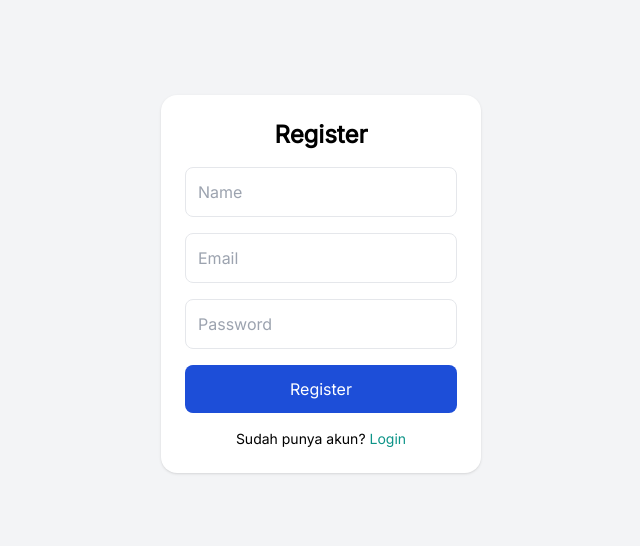
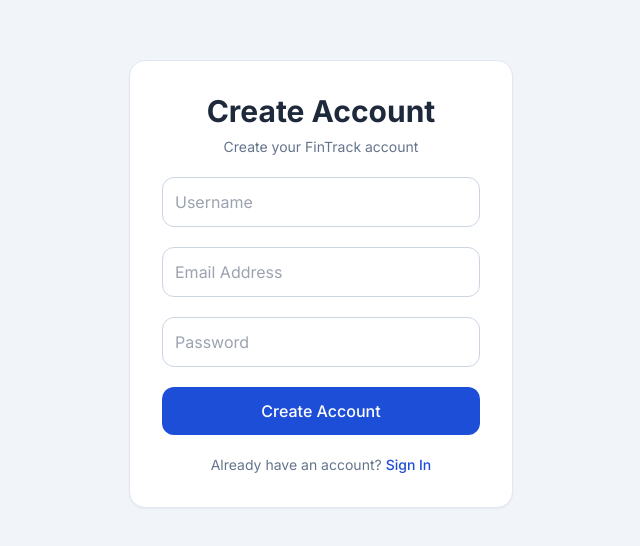
Before and after one commit to fakhrulllm/finance-dashboard, a React (Vite) app: page /register in a window 1280 px wide. Shown: the part 116-662 px from the top of the page, without its empty margins (319-959 px from the left). Built offline with nearby package versions, Linux system fonts and the light colour scheme.

Commit message:
Update Header Name

```diff
--- a/index.html
+++ b/index.html
@@ -1,13 +1,35 @@
 <!doctype html>
 <html lang="en">
+
   <head>
+
     <meta charset="UTF-8" />
+
     <link rel="icon" href="/favicon.svg" />
-    <meta name="viewport" content="width=device-width, initial-scale=1.0" />
-    <title>Finance Dashboard</title>
+
+    <meta
+      name="viewport"
+      content="width=device-width, initial-scale=1.0"
+    />
+
+    <meta
+      name="description"
+      content="FinTrack - Personal Finance Dashboard"
+    />
+
+    <title>FinTrack</title>
+
   </head>
+
   <body>
+
     <div id="root"></div>
-    <script type="module" src="/src/main.jsx"></script>
+
+    <script
+      type="module"
+      src="/src/main.jsx"
+    ></script>
+
   </body>
+
 </html>
--- a/src/components/Sidebar.jsx
+++ b/src/components/Sidebar.jsx
@@ -18,18 +18,14 @@ function Sidebar() {
 
         <h1 className="text-2xl font-bold tracking-wide">
 
-          <span className="text-white">
-            Corporate
-          </span>
-
-          <span className="text-yellow-400 ml-2">
-            Finance
+          <span className="text-yellow-400">
+            FinTrack
           </span>
 
         </h1>
 
         <p className="text-slate-400 text-sm mt-1">
-          Control Center
+          Personal Finance Dashboard
         </p>
 
       </div>
--- a/src/index.css
+++ b/src/index.css
@@ -1,6 +1,10 @@
+@import url('https://fonts.googleapis.com/css2?family=Inter:wght@400;500;600;700&display=swap');
+
 @tailwind base;
 @tailwind components;
 @tailwind utilities;
+
 body {
-  font-family: "Inter", sans-serif;
+  font-family: 'Inter', sans-serif;
+  background: #f1f5f9;
 }
--- a/src/pages/Login.jsx
+++ b/src/pages/Login.jsx
@@ -4,57 +4,92 @@ import { Link, useNavigate } from "react-router-dom"
 import useAuth from "../hooks/useAuth"
 
 function Login() {
+
   const navigate = useNavigate()
+
   const { login } = useAuth()
 
   const [name, setName] = useState("")
   const [password, setPassword] = useState("")
 
   const handleSubmit = (e) => {
+
     e.preventDefault()
 
     try {
+
       login(name, password)
+
       navigate("/")
+
     } catch (err) {
+
       alert(err.message)
+
     }
+
   }
 
   return (
-    <div className="flex items-center justify-center min-h-screen bg-gray-100">
+    <div className="flex items-center justify-center min-h-screen bg-slate-100">
+
       <form
         onSubmit={handleSubmit}
-        className="bg-white p-6 rounded-2xl shadow w-80 space-y-4"
+        className="bg-white w-96 p-8 rounded-2xl border border-slate-200 shadow-sm space-y-5"
       >
-        <h1 className="text-2xl font-bold text-center">
-          Login
-        </h1>
 
+        {/* HEADER */}
+        <div className="text-center">
+
+          <h1 className="text-3xl font-bold text-slate-800">
+             Welcome to FinTrack
+          </h1>
+
+          <p className="text-slate-500 mt-2 text-sm">
+            Manage your personal finances smarter
+          </p>
+
+        </div>
+
+        {/* USERNAME */}
         <input
+          type="text"
           placeholder="Username"
-          className="w-full border p-3 rounded-lg"
+          className="w-full border border-slate-300 p-3 rounded-xl outline-none focus:ring-2 focus:ring-blue-700"
           onChange={(e) => setName(e.target.value)}
         />
 
+        {/* PASSWORD */}
         <input
           type="password"
           placeholder="Password"
-          className="w-full border p-3 rounded-lg"
+          className="w-full border border-slate-300 p-3 rounded-xl outline-none focus:ring-2 focus:ring-blue-700"
           onChange={(e) => setPassword(e.target.value)}
         />
 
-        <button className="w-full bg-blue-700 hover:bg-blue-800 text-white py-3 rounded-lg">
-          Login
+        {/* BUTTON */}
+        <button
+          className="w-full bg-blue-700 hover:bg-blue-800 text-white py-3 rounded-xl transition font-medium"
+        >
+          Sign In
         </button>
 
-        <p className="text-center text-sm">
-          Belum punya akun?
-          <Link to="/register" className="text-teal-600 ml-1">
+        {/* FOOTER */}
+        <p className="text-center text-sm text-slate-500">
+
+          Don't have an account?
+
+          <Link
+            to="/register"
+            className="text-blue-700 font-medium ml-1 hover:underline"
+          >
             Register
           </Link>
+
         </p>
+
       </form>
+
     </div>
   )
 }
--- a/src/pages/Register.jsx
+++ b/src/pages/Register.jsx
@@ -4,7 +4,9 @@ import { Link, useNavigate } from "react-router-dom"
 import useAuth from "../hooks/useAuth"
 
 function Register() {
+
   const navigate = useNavigate()
+
   const { register } = useAuth()
 
   const [form, setForm] = useState({
@@ -14,64 +16,108 @@ function Register() {
   })
 
   const handleSubmit = (e) => {
+
     e.preventDefault()
 
     try {
+
       register(form)
-      alert("Register berhasil")
+
+      alert("Registration successful")
+
       navigate("/login")
+
     } catch (err) {
+
       alert(err.message)
+
     }
+
   }
 
   return (
-    <div className="flex items-center justify-center min-h-screen bg-gray-100">
+    <div className="flex items-center justify-center min-h-screen bg-slate-100">
+
       <form
         onSubmit={handleSubmit}
-        className="bg-white p-6 rounded-2xl shadow w-80 space-y-4"
+        className="bg-white w-96 p-8 rounded-2xl border border-slate-200 shadow-sm space-y-5"
       >
-        <h1 className="text-2xl font-bold text-center">
-          Register
-        </h1>
 
+        {/* HEADER */}
+        <div className="text-center">
+
+          <h1 className="text-3xl font-bold text-slate-800">
+            Create Account
+          </h1>
+
+          <p className="text-slate-500 mt-2 text-sm">
+            Create your FinTrack account
+          </p>
+
+        </div>
+
+        {/* NAME */}
         <input
-          placeholder="Name"
-          className="w-full border p-3 rounded-lg"
+          type="text"
+          placeholder="Username"
+          className="w-full border border-slate-300 p-3 rounded-xl outline-none focus:ring-2 focus:ring-blue-700"
           onChange={(e) =>
-            setForm({ ...form, name: e.target.value })
+            setForm({
+              ...form,
+              name: e.target.value
+            })
           }
         />
 
+        {/* EMAIL */}
         <input
           type="email"
-          placeholder="Email"
-          className="w-full border p-3 rounded-lg"
+          placeholder="Email Address"
+          className="w-full border border-slate-300 p-3 rounded-xl outline-none focus:ring-2 focus:ring-blue-700"
           onChange={(e) =>
-            setForm({ ...form, email: e.target.value })
+            setForm({
+              ...form,
+              email: e.target.value
+            })
           }
         />
 
+        {/* PASSWORD */}
         <input
           type="password"
           placeholder="Password"
-          className="w-full border p-3 rounded-lg"
+          className="w-full border border-slate-300 p-3 rounded-xl outline-none focus:ring-2 focus:ring-blue-700"
           onChange={(e) =>
-            setForm({ ...form, password: e.target.value })
+            setForm({
+              ...form,
+              password: e.target.value
+            })
           }
         />
 
-        <button className="w-full bg-blue-700 hover:bg-blue-800 text-white py-3 rounded-lg">
-          Register
+        {/* BUTTON */}
+        <button
+          className="w-full bg-blue-700 hover:bg-blue-800 text-white py-3 rounded-xl transition font-medium"
+        >
+          Create Account
         </button>
 
-        <p className="text-center text-sm">
-          Sudah punya akun?
-          <Link to="/login" className="text-teal-600 ml-1">
-            Login
+        {/* FOOTER */}
+        <p className="text-center text-sm text-slate-500">
+
+          Already have an account?
+
+          <Link
+            to="/login"
+            className="text-blue-700 font-medium ml-1 hover:underline"
+          >
+            Sign In
           </Link>
+
         </p>
+
       </form>
+
     </div>
   )
 }
```
